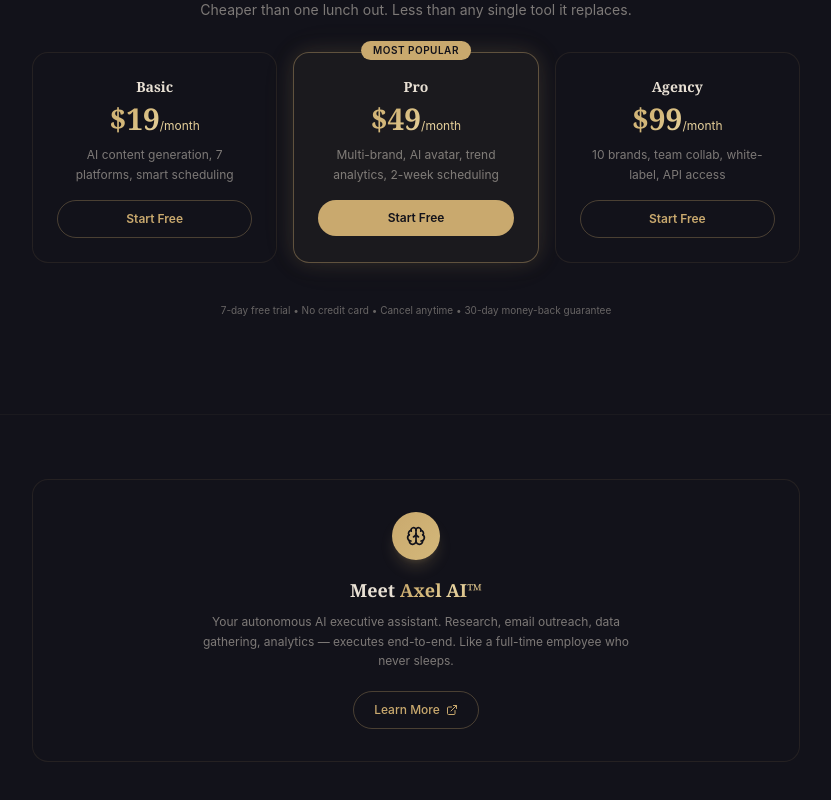
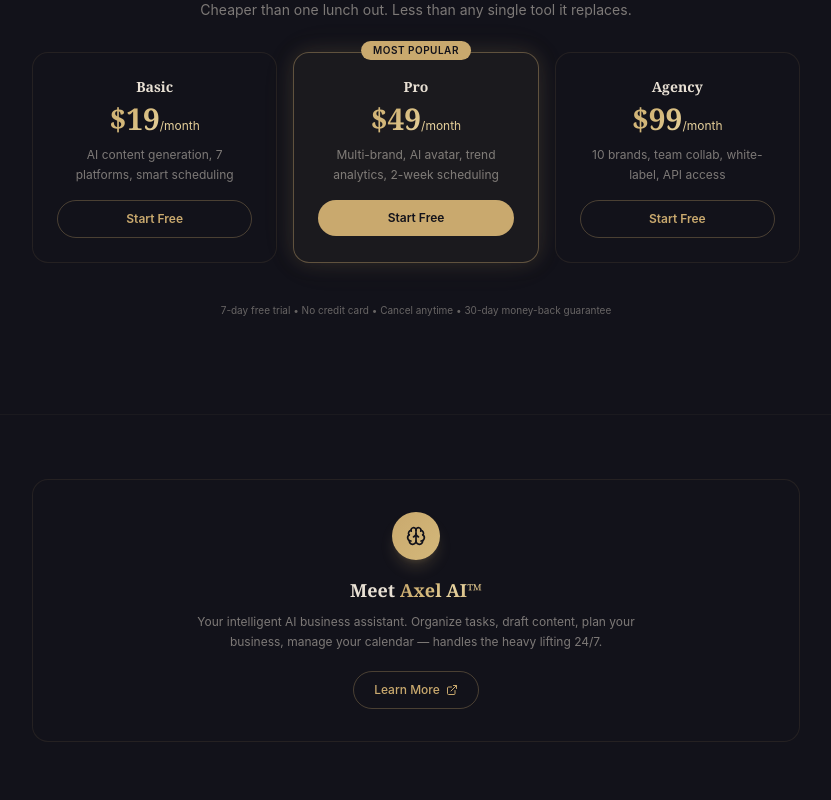
Before and after one commit to AureaHavenTech/OnePostAi, a Next.js app: page / in a window 1280 px wide. Shown: the part 4049-4849 px from the top of the page, without its empty margins (224-1055 px from the left). Built offline with nearby package versions, Linux system fonts and the light colour scheme.

Commit message:
fix: QA audit — remove overpromising language (autonomous, executive, full-time employee) from homepage

```diff
--- a/src/app/page.tsx
+++ b/src/app/page.tsx
@@ -284,7 +284,7 @@
             {[
               { step: "1", title: "Tell It What You Need", desc: "Type or talk — \"Create an unboxing video for my sleep gummies, post to TikTok and IG every 2 days.\" Conversational, no forms.", highlight: "Conversational AI" },
               { step: "2", title: "AI Generates Everything", desc: "Scripts, videos, images, captions, hashtags, product pages, ad campaigns — all from one prompt. 20+ AI capabilities combined.", highlight: "20+ AI models" },
-              { step: "3", title: "Publishes Everywhere", desc: "One click posts to all 7 platforms at optimal times. Smart scheduling handles the calendar. Set once, runs autonomously.", highlight: "7 platforms" },
+              { step: "3", title: "Publishes Everywhere", desc: "One click posts to your connected platforms at optimal times. Smart scheduling handles the calendar. Set once, it runs automatically.", highlight: "Multi-platform" },
             ].map((item, i) => (
               <div key={item.step} className="animate-on-scroll relative group" ref={(el) => { observerRefs.current[60 + i] = el; }} style={{ transitionDelay: `${i * 150}ms` }}>
                 <div className="bg-dark border border-gold/10 rounded-2xl p-6 h-full hover:border-gold/30 transition-all duration-500">
@@ -430,7 +430,7 @@
               Meet <span className="gold-gradient">Axel AI™</span>
             </h3>
             <p className="text-xs text-cream/50 max-w-md mx-auto leading-relaxed">
-              Your autonomous AI executive assistant. Research, email outreach, data gathering, analytics — executes end-to-end. Like a full-time employee who never sleeps.
+              Your intelligent AI business assistant. Organize tasks, draft content, plan your business, manage your calendar — handles the heavy lifting 24/7.
             </p>
             <a href="https://axelai-eight.vercel.app" target="_blank" rel="noopener noreferrer">
               <button className="mt-5 px-5 py-2.5 rounded-xl text-xs font-medium border border-gold/30 text-gold hover:bg-gold/10 transition-all inline-flex items-center gap-1.5">
```
